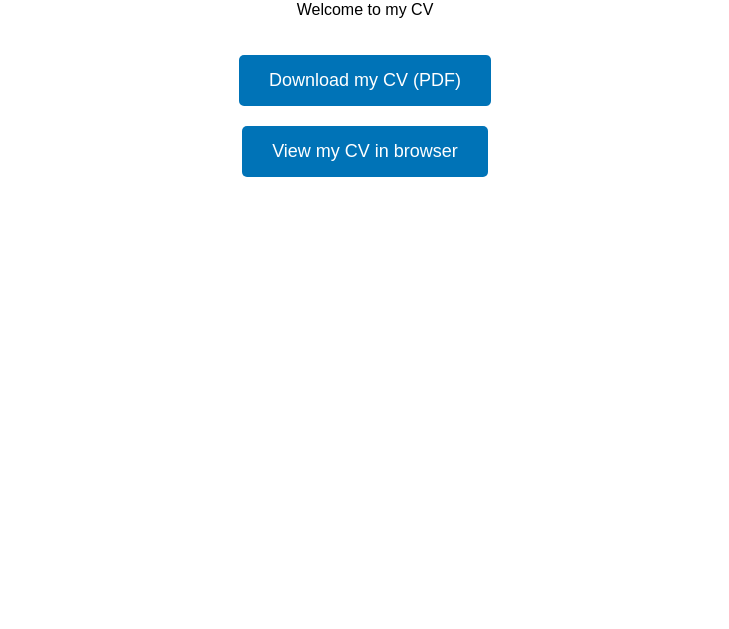
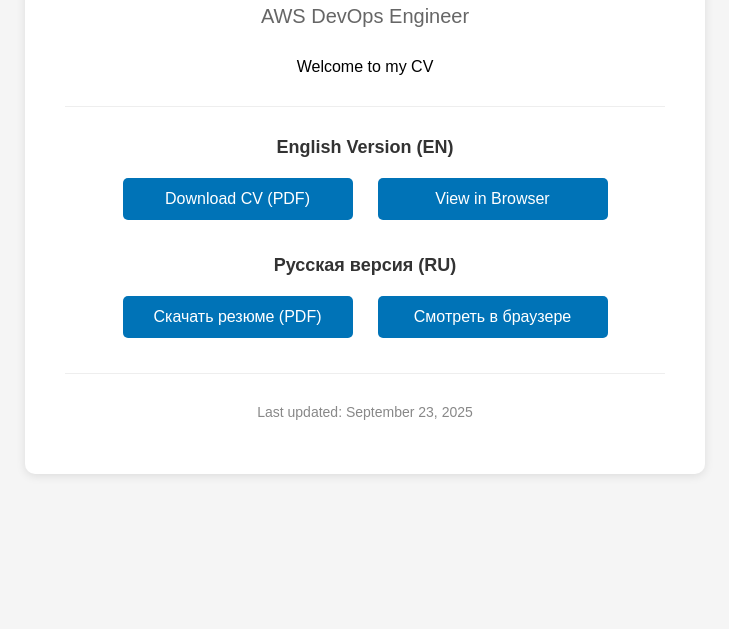
Before and after one commit to romax114/romax114.github.io, a plain HTML site: page index.html in a window 1280 px wide. Shown: the part 171-800 px from the top of the page, without its empty margins (275-1004 px from the left). Drawn offline with Linux system fonts and the light colour scheme.

Commit message:
Update index.html

```diff
--- a/index.html
+++ b/index.html
@@ -1,21 +1,100 @@
 <!DOCTYPE html>
 <html>
 <head>
-    <title>Roman Nehay - Resume</title>
+    <title>Roman Nehay - CV</title>
     <style>
-        body { font-family: Arial, sans-serif; text-align: center; padding: 50px; }
-        a { display: inline-block; background-color: #0073b7; color: white;
-             padding: 15px 30px; text-decoration: none; border-radius: 5px;
-             font-size: 18px; margin-top: 20px; }
-        a:hover { background-color: #005a8f; }
+        body {
+            font-family: Arial, sans-serif;
+            text-align: center;
+            padding: 50px;
+            background-color: #f5f5f5;
+        }
+        .container {
+            max-width: 600px;
+            margin: 0 auto;
+            background: white;
+            padding: 40px;
+            border-radius: 10px;
+            box-shadow: 0 2px 10px rgba(0,0,0,0.1);
+        }
+        h1 {
+            color: #333;
+            margin-bottom: 10px;
+        }
+        .subtitle {
+            color: #666;
+            font-size: 20px;
+            margin-bottom: 30px;
+        }
+        .language-section {
+            margin: 30px 0;
+        }
+        .language-title {
+            font-size: 18px;
+            color: #333;
+            margin-bottom: 15px;
+            font-weight: bold;
+        }
+        .btn-group {
+            display: flex;
+            gap: 15px;
+            justify-content: center;
+            flex-wrap: wrap;
+        }
+        a {
+            display: inline-block;
+            background-color: #0073b7;
+            color: white;
+            padding: 12px 25px;
+            text-decoration: none;
+            border-radius: 5px;
+            font-size: 16px;
+            margin: 5px;
+            transition: background-color 0.3s ease;
+            min-width: 180px;
+        }
+        a:hover {
+            background-color: #005a8f;
+            transform: translateY(-2px);
+        }
+        .separator {
+            height: 1px;
+            background: #eee;
+            margin: 30px 0;
+        }
     </style>
 </head>
 <body>
-    <h1>Roman Nehay</h1>
-    <p>AWS DevOps</p>
-    <p>Welcome to my CV</p>
-    <a href="Roman_Nehay_AWS_DevOps_Engineer_CV.pdf" download>Download my CV (PDF)</a>
-    <br>
-    <a href="Roman_Nehay_AWS_DevOps_Engineer_CV.pdf" target="_blank">View my CV in browser</a>
+    <div class="container">
+        <h1>Roman Nehay</h1>
+        <p class="subtitle">AWS DevOps Engineer</p>
+        <p>Welcome to my CV</p>
+
+        <div class="separator"></div>
+
+        <!-- English Version -->
+        <div class="language-section">
+            <div class="language-title">English Version (EN)</div>
+            <div class="btn-group">
+                <a href="Roman_Nehay_AWS_DevOps_Engineer_CV_EN.pdf" download>Download CV (PDF)</a>
+                <a href="Roman_Nehay_AWS_DevOps_Engineer_CV_EN.pdf" target="_blank">View in Browser</a>
+            </div>
+        </div>
+
+        <!-- Russian Version -->
+        <div class="language-section">
+            <div class="language-title">Русская версия (RU)</div>
+            <div class="btn-group">
+                <a href="Roman_Nehay_AWS_DevOps_Engineer_CV_RU.pdf" download>Скачать резюме (PDF)</a>
+                <a href="Roman_Nehay_AWS_DevOps_Engineer_CV_RU.pdf" target="_blank">Смотреть в браузере</a>
+            </div>
+        </div>
+
+        <div class="separator"></div>
+
+        <p style="color: #888; font-size: 14px; margin-top: 20px;">
+            Last updated: September 23, 2025
+        </p>
+    </div>
 </body>
 </html>
```
